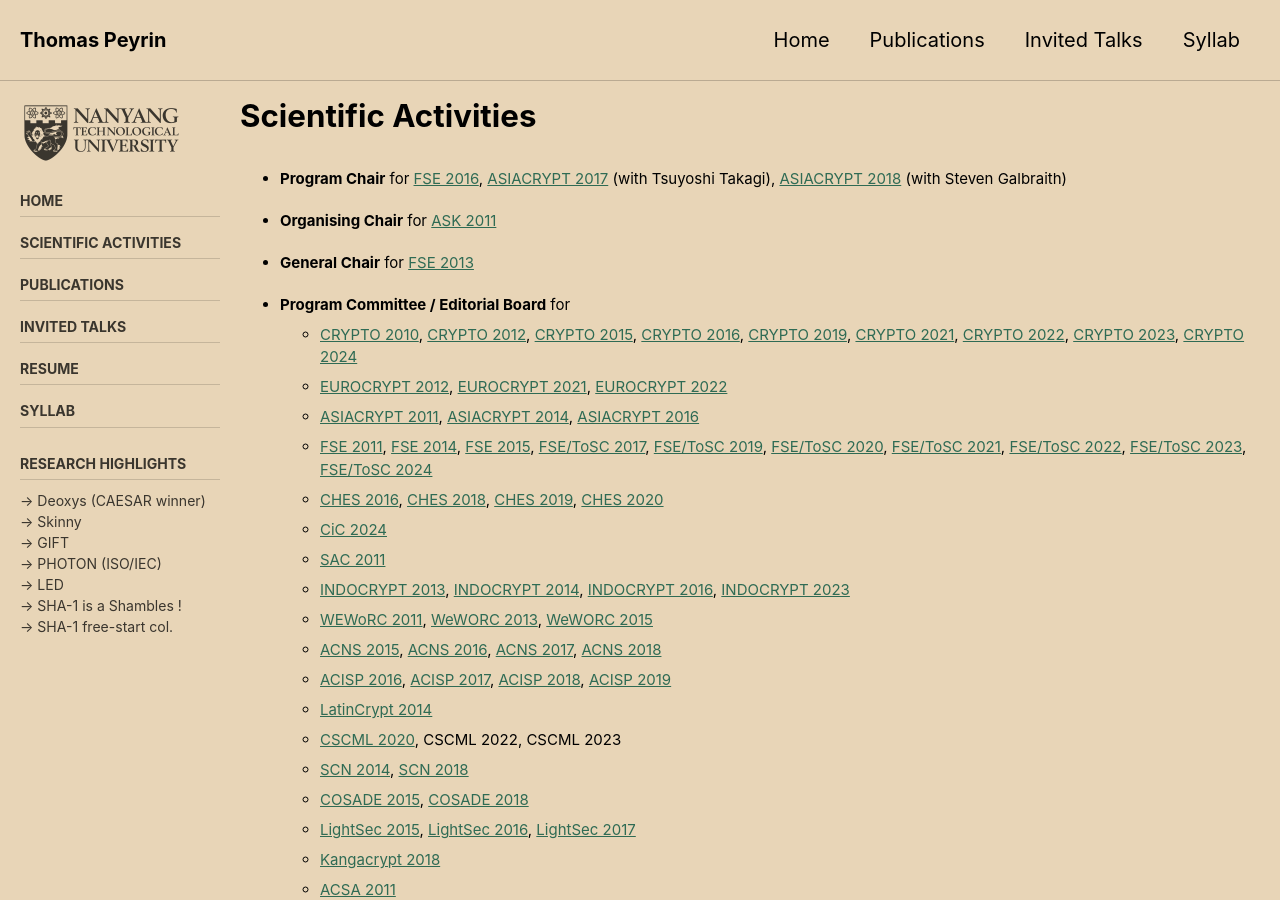
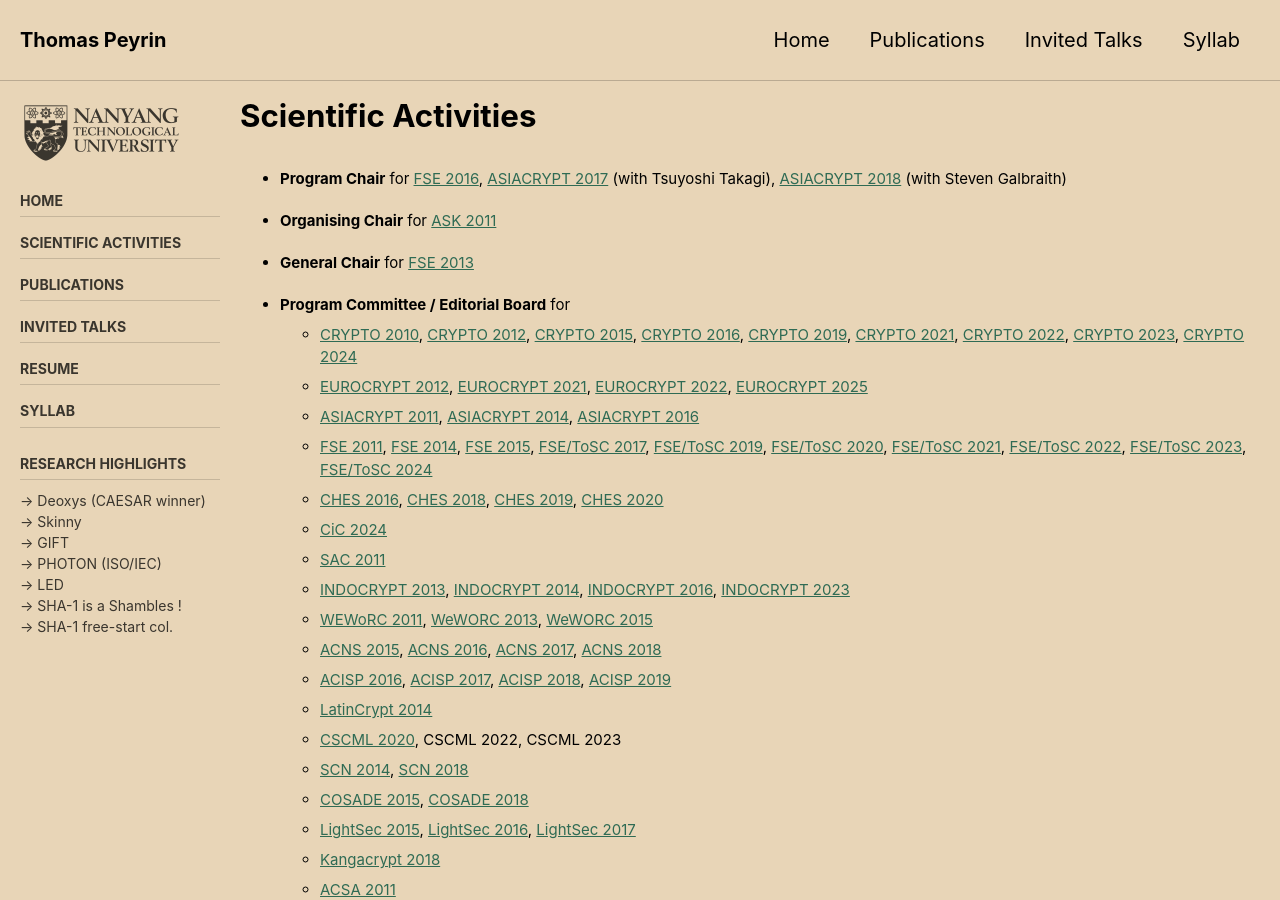
Before and after one commit to thomaspeyrin/web, a Jekyll site: the page built from activities.md, in a window 1280 px wide and 900 px high. Built offline with Jekyll 4.4.1, drawn with Linux system fonts in a browser that asks for light colours; cached includes are drawn as plain includes; nearby versions of some CDN libraries; our own code applies the rules of GitHub Pages for plain Markdown files.

Commit message:
Update activities.md

```diff
--- a/activities.md
+++ b/activities.md
@@ -22,7 +22,7 @@ sidebar:
 
 - **Program Committee / Editorial Board** for
   - [CRYPTO 2010]("http://www.iacr.org/conferences/crypto2010"), [CRYPTO 2012]("http://www.iacr.org/conferences/crypto2012"), [CRYPTO 2015]("http://www.iacr.org/conferences/crypto2015"), [CRYPTO 2016]("http://www.iacr.org/conferences/crypto2016"), [CRYPTO 2019]("http://www.iacr.org/conferences/crypto2019"), [CRYPTO 2021]("http://www.iacr.org/conferences/crypto2021"), [CRYPTO 2022]("http://www.iacr.org/conferences/crypto2022"), [CRYPTO 2023]("http://www.iacr.org/conferences/crypto2023"), [CRYPTO 2024]("http://www.iacr.org/conferences/crypto2024")
-  - [EUROCRYPT 2012]("http://www.cs.bris.ac.uk/eurocrypt2012"), [EUROCRYPT 2021]("https://eurocrypt.iacr.org/2021/"), [EUROCRYPT 2022]("https://eurocrypt.iacr.org/2022/")
+  - [EUROCRYPT 2012]("http://www.cs.bris.ac.uk/eurocrypt2012"), [EUROCRYPT 2021]("https://eurocrypt.iacr.org/2021/"), [EUROCRYPT 2022]("https://eurocrypt.iacr.org/2022/"), [EUROCRYPT 2025]("https://eurocrypt.iacr.org/2025/")
   - [ASIACRYPT 2011]("http://cist.korea.ac.kr/~asiacrypt2011/index.php?cont=home"), [ASIACRYPT 2014]("http://www.iacr.org/conferences/asiacrypt2014"), [ASIACRYPT 2016]("http://asiacrypt2016.com")
   - [FSE 2011]("http://fse2011.mat.dtu.dk"), [FSE 2014]("http://fse2014.isg.rhul.ac.uk"), [FSE 2015]("http://light-sec.org/fse2015"), [FSE/ToSC 2017]("http://www.nuee.nagoya-u.ac.jp/labs/tiwata/fse2017"), [FSE/ToSC 2019]("https://fse.iacr.org/2019"), [FSE/ToSC 2020]("https://fse.iacr.org/2020"), [FSE/ToSC 2021]("https://fse.iacr.org/2021"), [FSE/ToSC 2022]("https://fse.iacr.org/2022"), [FSE/ToSC 2023]("https://fse.iacr.org/2023"), [FSE/ToSC 2024]("https://fse.iacr.org/2024")
   - [CHES 2016]("http://www.chesworkshop.org/ches2016/index.php"), [CHES 2018]("https://ches.iacr.org/2018"), [CHES 2019]("https://ches.iacr.org/2019"), [CHES 2020]("https://ches.iacr.org/2020")
```
